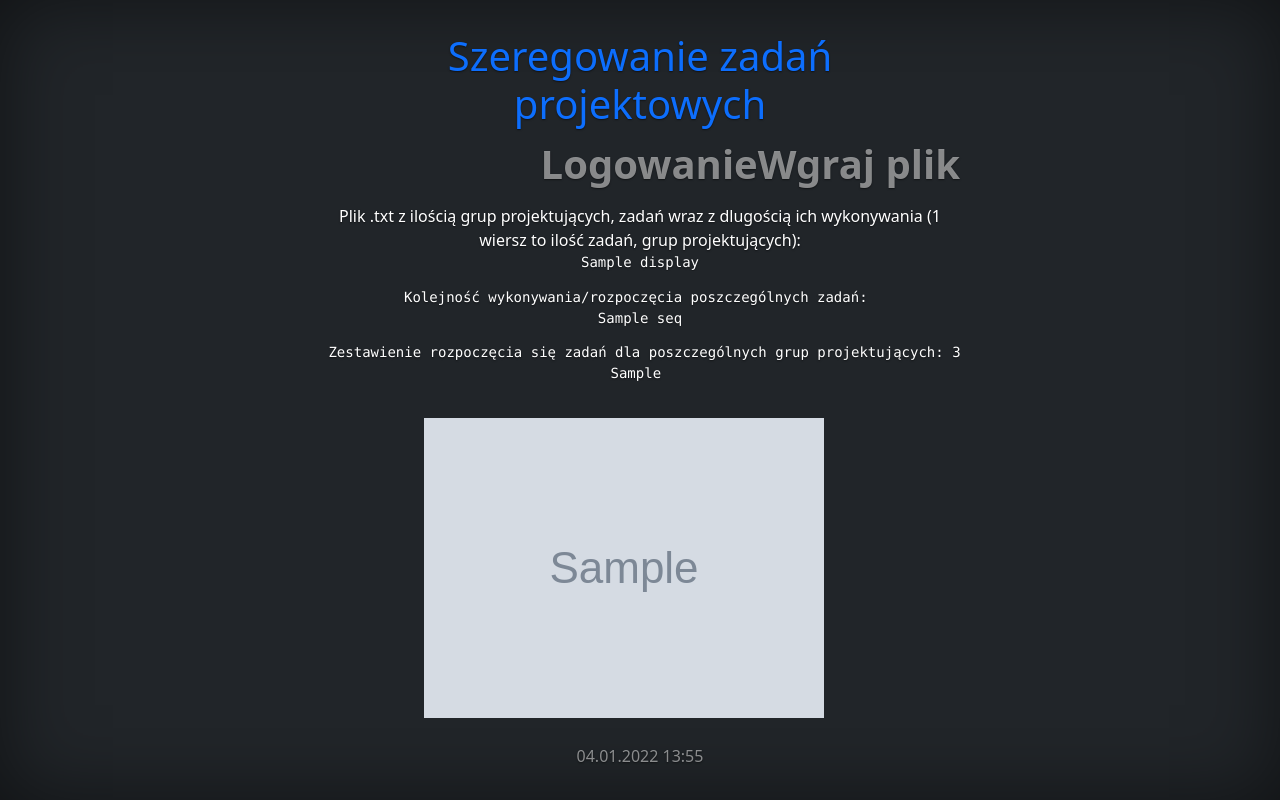
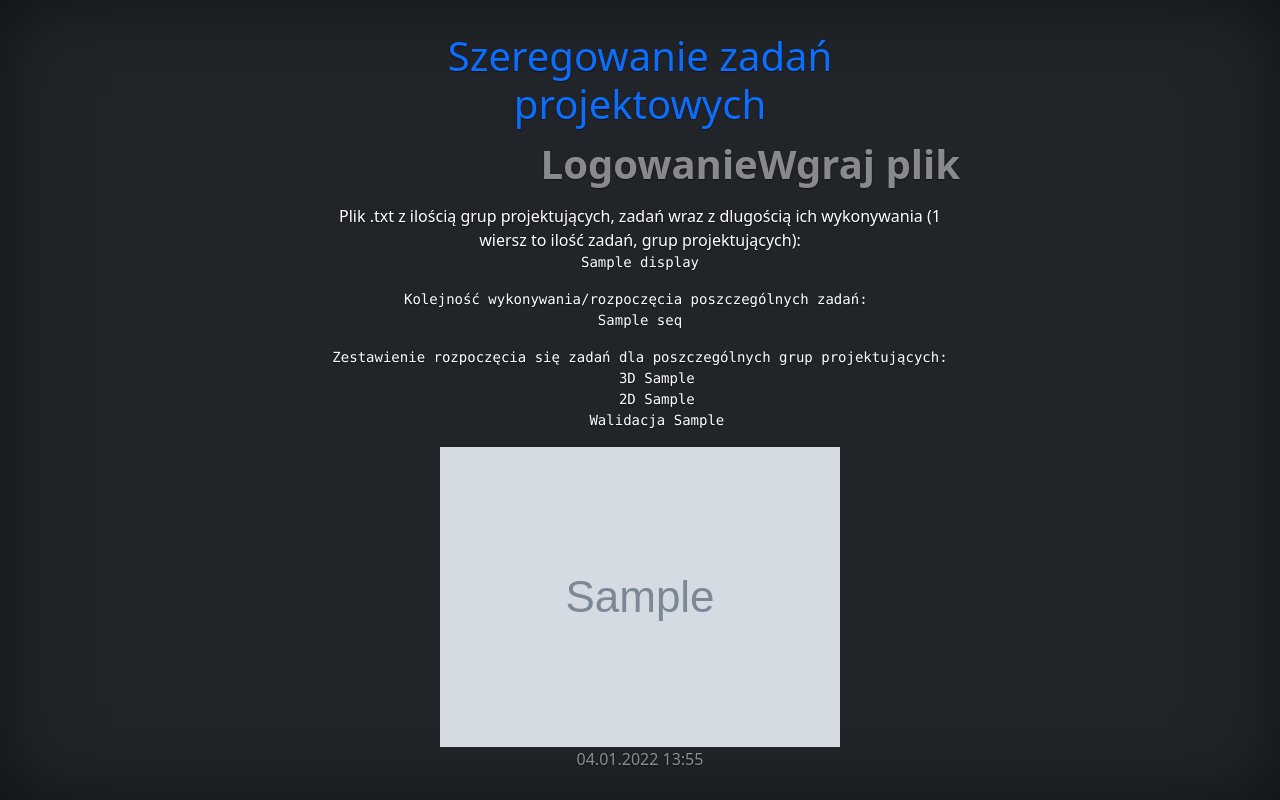
Before and after one commit to JakubDabrosz/TaskSchedulerVer1.1, a Flask app: template templates/display.html in a window 1280 px wide. Run offline with Flask 2, Linux system fonts and the light colour scheme; the template is opened without the code that fills it: most values are stand-ins (such as "Sample title", 1, 10 or a date in 2020); grey boxes marked "Sample" are stand-in pictures.

Commit message:
centered graph and text after upload file

```diff
--- a/neh.py
+++ b/neh.py
@@ -32,7 +32,7 @@
 
 # obliczanie cmaxa
 def makespan(sequence, tab, machines):
-    cmax = numpy.zeros((machines, len(sequence) + 1))  # tworzy tablice
+    cmax = numpy.zeros((machines, len(sequence) + 1))
 
     for j in range(1, len(sequence) + 1):
         cmax[0][j] = cmax[0][j - 1] + tab[0][sequence[j - 1]]
--- a/templates/display.html
+++ b/templates/display.html
@@ -2,14 +2,33 @@
 {% block title %} {% endblock %}
 
 {% block content %}
+
+
+<style>
+  div {
+    text-align: center;
+  }
+</style>
+
+<div>
 {{'Plik .txt z ilością grup projektujących, zadań wraz z dlugością ich wykonywania (1 wiersz to ilość zadań, grup projektujących): '}}
 <pre>{{display}}</pre>
 
 <pre>{{'Kolejność wykonywania/rozpoczęcia poszczególnych zadań: '}}
 {{seq}}</pre>
 
-<pre> {{'Zestawienie rozpoczęcia się zadań dla poszczególnych grup projektujących: 3D, 2D, Walidacja/Weryfikacja'}}
-{{cmax2}} </pre>
+<pre> {{'Zestawienie rozpoczęcia się zadań dla poszczególnych grup projektujących: '}}
+    {{'3D'}} {{cmax2[0]}}
+    {{'2D'}} {{cmax2[1]}}
+    {{'Walidacja'}} {{cmax2[2]}}
+</pre>
 
-<pre> <p style="max-width:600px;width:100%;text-align:center;"> <img src="{{img}}" ></p> </pre>
+</div>
+
+<div>
+  <img src="{{img}}">
+
+</div>
+
+
 {% endblock %}
```
